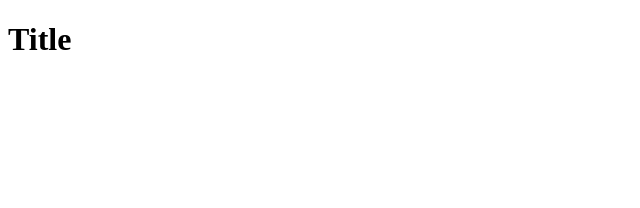
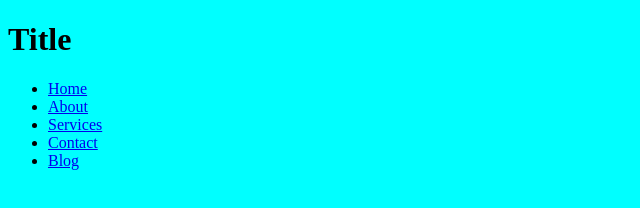
Before and after one commit to MoeBamba01/Group-2, a plain HTML site: page index.html in a window 1280 px wide. Shown: the whole page, without its empty margins (0-640 px from the left). Drawn offline with Linux system fonts and the light colour scheme.

Commit message:
ajout de la navbar

```diff
--- a/index.html
+++ b/index.html
@@ -3,9 +3,20 @@
 <head>
     <meta charset="UTF-8">
     <meta name="viewport" content="width=device-width, initial-scale=1.0">
+    <link rel="stylesheet" href="style.css">
     <title>Document</title>
+
 </head>
 <body>
     <h1>Title</h1>
+
+    <nav>
+        <ul>
+            <li><a href="#">Home</a></li>
+            <li><a href="#">About</a></li>
+            <li><a href="#">Services</a></li>
+            <li><a href="#">Contact</a></li>
+            <li><a href="#">Blog</a></li>
+        </ul>
 </body>
 </html>
```
